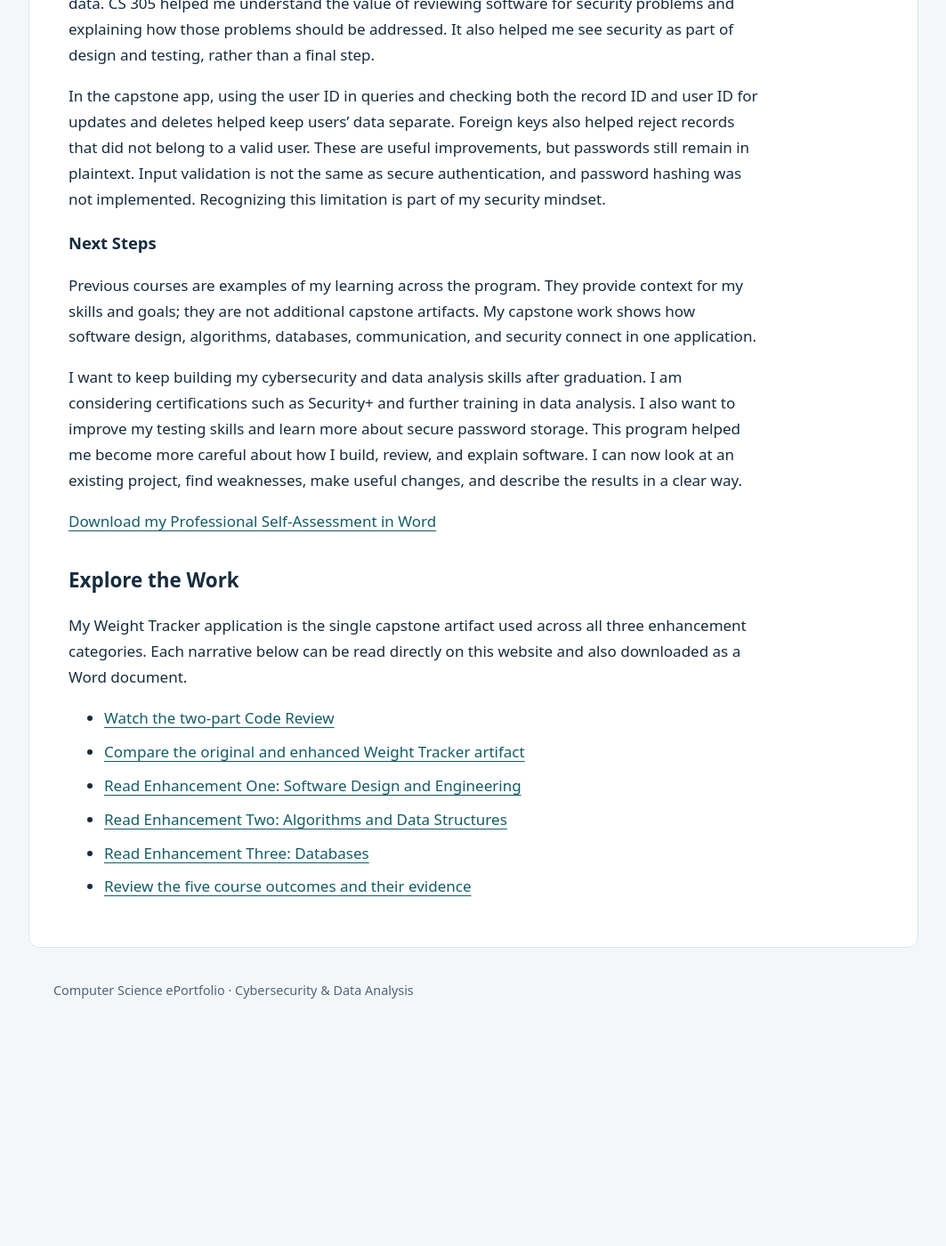
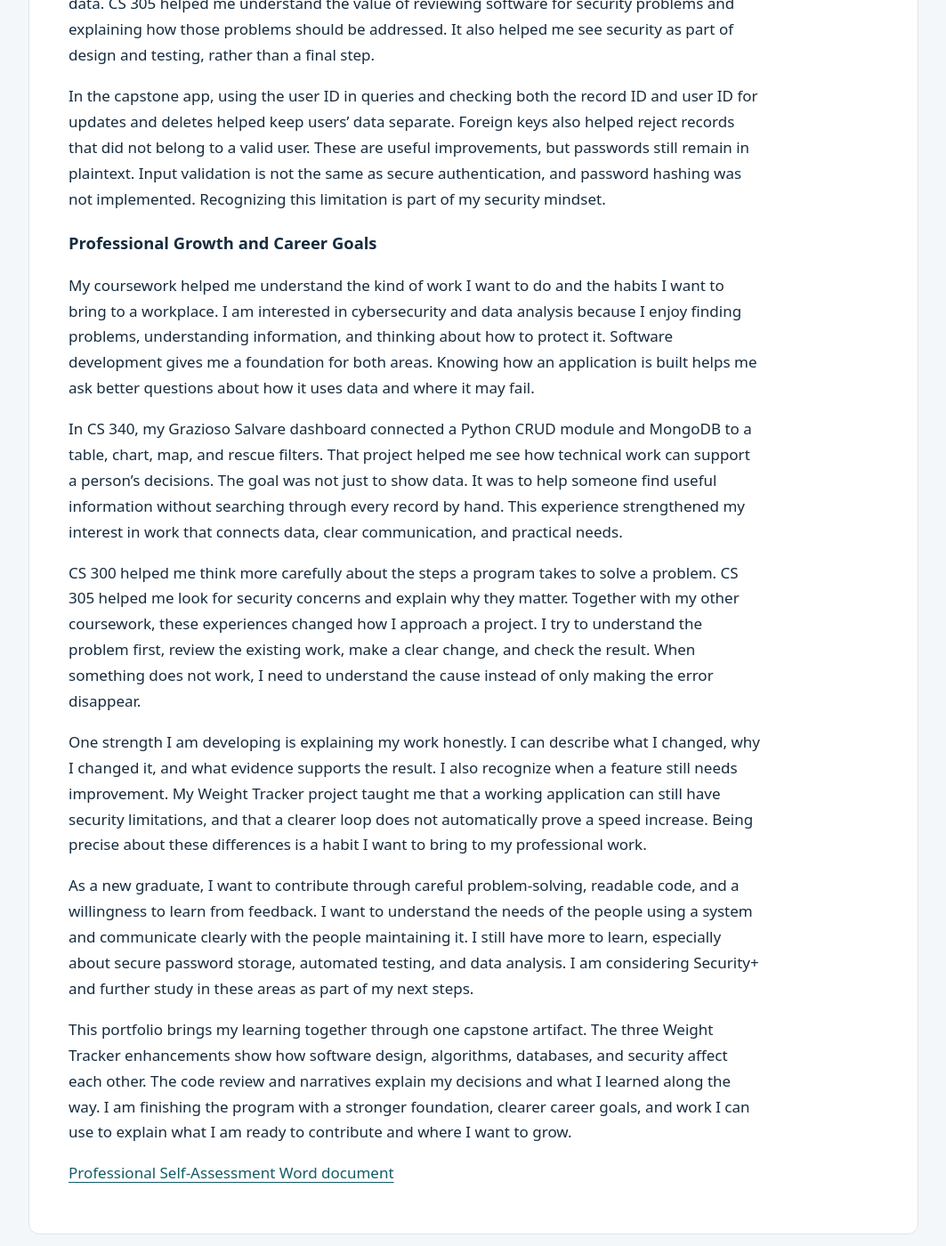
Before and after one commit to Todolomeos/josebustamante-eportfoliofinal, a Jekyll site: the page built from index.md, in a window 1280 px wide and 1400 px high, scrolled down 2430 px. Shown: the whole window at 89% size, without its empty margins (108-1171 px from the left). Built offline with Jekyll 4.4.1, drawn with Linux system fonts in a browser that asks for light colours; our own code applies the rules of GitHub Pages for plain Markdown files; before the commit the page ends 3596 px from its top, so only the background shows below that.

Commit message:
Expand professional growth reflection and remove repeated home links

```diff
--- a/index.md
+++ b/index.md
@@ -40,21 +40,18 @@ Course Outcome 5 is about anticipating vulnerabilities, reducing design flaws, a
 
 In the capstone app, using the user ID in queries and checking both the record ID and user ID for updates and deletes helped keep users’ data separate. Foreign keys also helped reject records that did not belong to a valid user. These are useful improvements, but passwords still remain in plaintext. Input validation is not the same as secure authentication, and password hashing was not implemented. Recognizing this limitation is part of my security mindset.
 
-### Next Steps
+### Professional Growth and Career Goals
 
-Previous courses are examples of my learning across the program. They provide context for my skills and goals; they are not additional capstone artifacts. My capstone work shows how software design, algorithms, databases, communication, and security connect in one application.
+My coursework helped me understand the kind of work I want to do and the habits I want to bring to a workplace. I am interested in cybersecurity and data analysis because I enjoy finding problems, understanding information, and thinking about how to protect it. Software development gives me a foundation for both areas. Knowing how an application is built helps me ask better questions about how it uses data and where it may fail.
 
-I want to keep building my cybersecurity and data analysis skills after graduation. I am considering certifications such as Security+ and further training in data analysis. I also want to improve my testing skills and learn more about secure password storage. This program helped me become more careful about how I build, review, and explain software. I can now look at an existing project, find weaknesses, make useful changes, and describe the results in a clear way.
+In CS 340, my Grazioso Salvare dashboard connected a Python CRUD module and MongoDB to a table, chart, map, and rescue filters. That project helped me see how technical work can support a person's decisions. The goal was not just to show data. It was to help someone find useful information without searching through every record by hand. This experience strengthened my interest in work that connects data, clear communication, and practical needs.
 
-[Download my Professional Self-Assessment in Word](documents/Professional%20Self%20Assessment%20Jose%20Bustamante.docx)
+CS 300 helped me think more carefully about the steps a program takes to solve a problem. CS 305 helped me look for security concerns and explain why they matter. Together with my other coursework, these experiences changed how I approach a project. I try to understand the problem first, review the existing work, make a clear change, and check the result. When something does not work, I need to understand the cause instead of only making the error disappear.
 
-## Explore the Work
+One strength I am developing is explaining my work honestly. I can describe what I changed, why I changed it, and what evidence supports the result. I also recognize when a feature still needs improvement. My Weight Tracker project taught me that a working application can still have security limitations, and that a clearer loop does not automatically prove a speed increase. Being precise about these differences is a habit I want to bring to my professional work.
 
-My Weight Tracker application is the single capstone artifact used across all three enhancement categories. Each narrative below can be read directly on this website and also downloaded as a Word document.
+As a new graduate, I want to contribute through careful problem-solving, readable code, and a willingness to learn from feedback. I want to understand the needs of the people using a system and communicate clearly with the people maintaining it. I still have more to learn, especially about secure password storage, automated testing, and data analysis. I am considering Security+ and further study in these areas as part of my next steps.
 
-- [Watch the two-part Code Review](code-review.md)
-- [Compare the original and enhanced Weight Tracker artifact](artifact.md)
-- [Read Enhancement One: Software Design and Engineering](enhancement-one.md)
-- [Read Enhancement Two: Algorithms and Data Structures](enhancement-two.md)
-- [Read Enhancement Three: Databases](enhancement-three.md)
-- [Review the five course outcomes and their evidence](course-outcomes.md)
+This portfolio brings my learning together through one capstone artifact. The three Weight Tracker enhancements show how software design, algorithms, databases, and security affect each other. The code review and narratives explain my decisions and what I learned along the way. I am finishing the program with a stronger foundation, clearer career goals, and work I can use to explain what I am ready to contribute and where I want to grow.
+
+[Professional Self-Assessment Word document](documents/Professional%20Self%20Assessment%20Jose%20Bustamante.docx)
```
Also changed, not shown: professional-self-assessment.md (+12 -4 lines).
